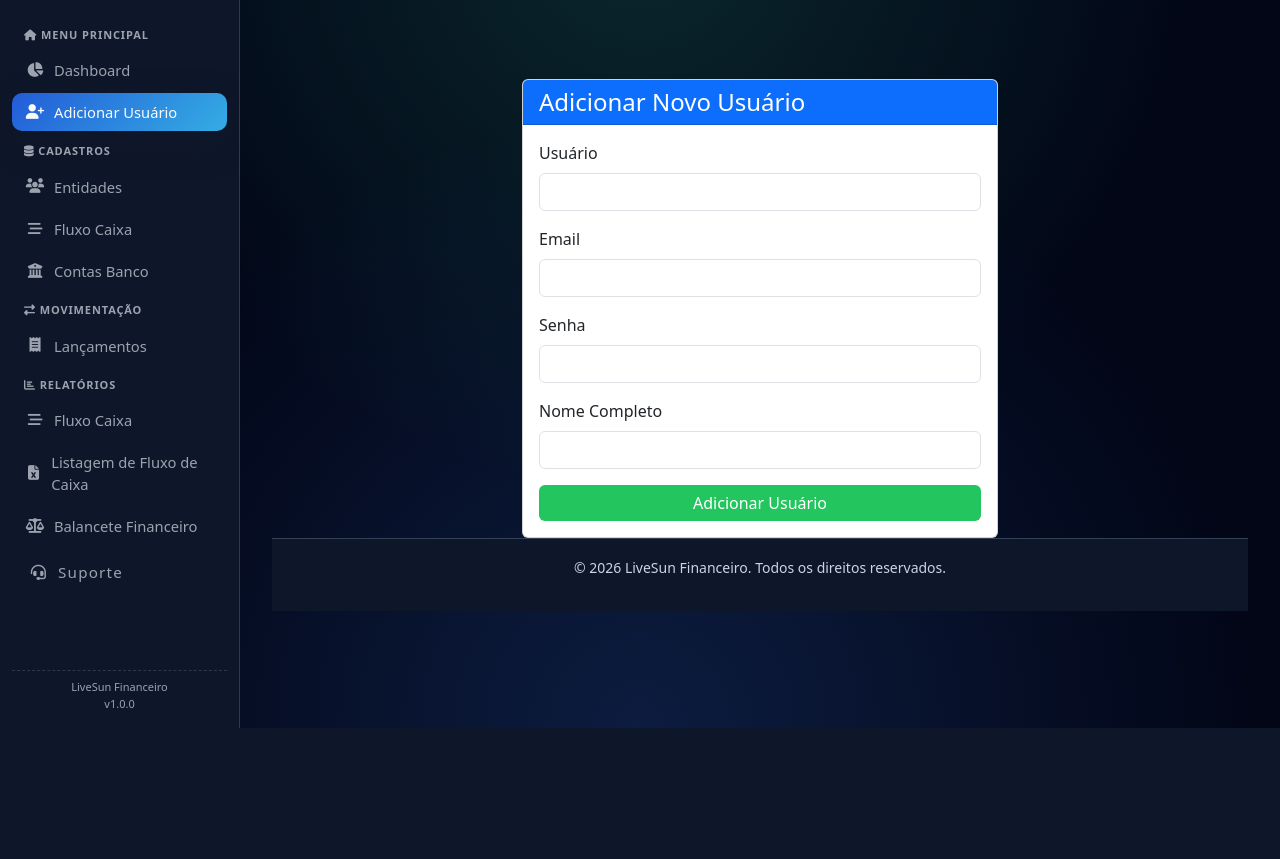
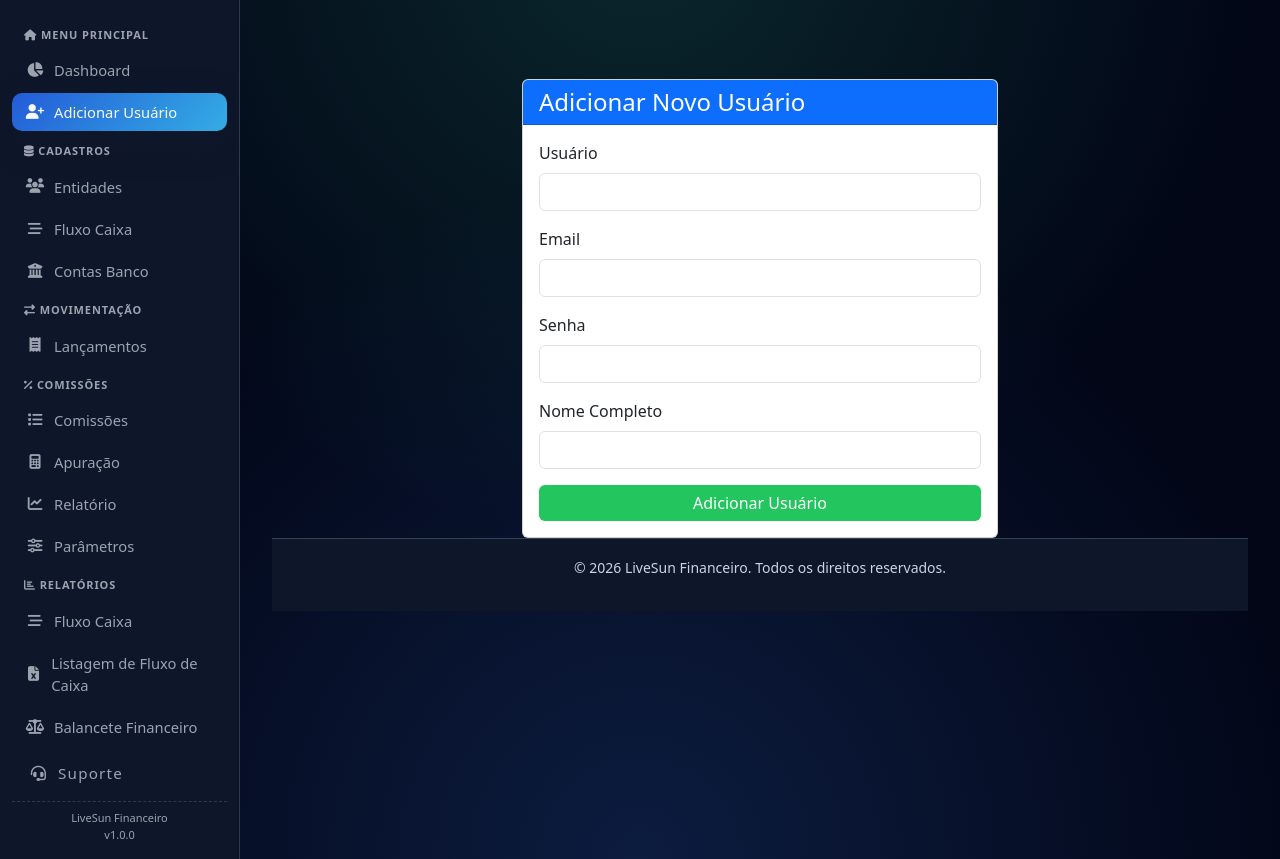
Before and after one commit to WagnerLiveSun/livesun-gestorfinanceiro, a Flask app: page /auth/add_user in a window 1280 px wide. Shown: the part 72-931 px from the top of the page. Before the commit the page ends 800 px from the top, so only its background shows below. Run offline with Flask 3, Linux system fonts and the light colour scheme; a user stored in the database is signed in; data comes from the database, SQL or seed files in the repository; parts of the project's set-up code (start-up, migrations or seed data) failed here and were passed over.

Commit message:
fix: compatibilidade de schema e menu de comissoes

```diff
--- a/src/app.py
+++ b/src/app.py
@@ -117,7 +117,7 @@ def create_app(config_name=None):
     # Create database tables
     with app.app_context():
         db.create_all()
-        _ensure_user_settings_columns()
+        _ensure_schema_compatibility()
         _create_default_user()
         logger.info('Database tables created successfully')
 
@@ -180,21 +180,51 @@ def _create_default_user():
         db.session.commit()
 
 
-def _ensure_user_settings_columns():
-    """Ensure new user settings columns exist for existing databases."""
+def _ensure_schema_compatibility():
+    """Ensure required columns exist in databases created before recent releases."""
     try:
-        inspector = inspect(db.engine)
-        columns = {col['name'] for col in inspector.get_columns('users')}
-        if 'dashboard_chart_days' not in columns:
-            with db.engine.begin() as conn:
-                conn.execute(
-                    text('ALTER TABLE users ADD COLUMN dashboard_chart_days INTEGER DEFAULT 30')
-                )
-            logger.info('Added dashboard_chart_days column to users table')
+        _ensure_columns(
+            'users',
+            {
+                'dashboard_chart_days': 'dashboard_chart_days INTEGER DEFAULT 30'
+            }
+        )
+
+        _ensure_columns(
+            'entidades',
+            {
+                'aliquota_comissao_especifica': 'aliquota_comissao_especifica DECIMAL(5,2) NULL',
+                'percentual_repasse': 'percentual_repasse DECIMAL(5,2) DEFAULT 0.00',
+                'entidade_vendedor_padrao_id': 'entidade_vendedor_padrao_id INTEGER NULL'
+            }
+        )
+
+        _ensure_columns(
+            'lancamentos',
+            {
+                'valor_imposto': 'valor_imposto DECIMAL(15,2) DEFAULT 0.00',
+                'valor_outros_custos': 'valor_outros_custos DECIMAL(15,2) DEFAULT 0.00'
+            }
+        )
     except Exception as exc:
         import traceback
-        logger.error('Erro ao verificar/atualizar schema da tabela users: %s\n%s', exc, traceback.format_exc())
-        logger.info('Default admin user created: admin/admin123')
+        logger.error('Erro ao verificar/atualizar compatibilidade de schema: %s\n%s', exc, traceback.format_exc())
+
+
+def _ensure_columns(table_name, expected_columns):
+    """Add missing columns to an existing table without dropping data."""
+    inspector = inspect(db.engine)
+    existing_tables = set(inspector.get_table_names())
+    if table_name not in existing_tables:
+        return
+
+    existing_columns = {col['name'] for col in inspector.get_columns(table_name)}
+    with db.engine.begin() as conn:
+        for column_name, column_def in expected_columns.items():
+            if column_name in existing_columns:
+                continue
+            conn.execute(text(f'ALTER TABLE {table_name} ADD COLUMN {column_def}'))
+            logger.info('Coluna adicionada: %s.%s', table_name, column_name)
 
 
 
--- a/src/templates/layout.html
+++ b/src/templates/layout.html
@@ -338,6 +338,32 @@
                 </ul>
 
                 <div class="ls-sidebar-section-label">
+                    <i class="fas fa-percent"></i> Comissões
+                </div>
+                <ul class="ls-sidebar-nav">
+                    <li>
+                        <a class="ls-sidebar-link {% if request.endpoint and request.endpoint.startswith('comissoes') and request.endpoint != 'comissoes.apurar' and request.endpoint != 'comissoes.relatorio' and request.endpoint != 'comissoes.parametros' %}active{% endif %}" href="{{ url_for('comissoes.listar') }}">
+                            <i class="fas fa-list"></i> Comissões
+                        </a>
+                    </li>
+                    <li>
+                        <a class="ls-sidebar-link {% if request.endpoint == 'comissoes.apurar' %}active{% endif %}" href="{{ url_for('comissoes.apurar') }}">
+                            <i class="fas fa-calculator"></i> Apuração
+                        </a>
+                    </li>
+                    <li>
+                        <a class="ls-sidebar-link {% if request.endpoint == 'comissoes.relatorio' %}active{% endif %}" href="{{ url_for('comissoes.relatorio') }}">
+                            <i class="fas fa-chart-line"></i> Relatório
+                        </a>
+                    </li>
+                    <li>
+                        <a class="ls-sidebar-link {% if request.endpoint == 'comissoes.parametros' %}active{% endif %}" href="{{ url_for('comissoes.parametros') }}">
+                            <i class="fas fa-sliders-h"></i> Parâmetros
+                        </a>
+                    </li>
+                </ul>
+
+                <div class="ls-sidebar-section-label">
                     <i class="fas fa-chart-bar"></i> Relatórios
                 </div>
                 <ul class="ls-sidebar-nav">
```
